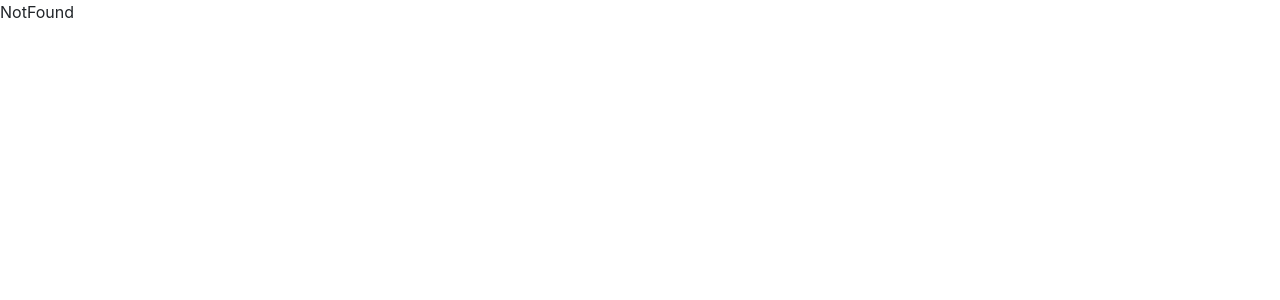
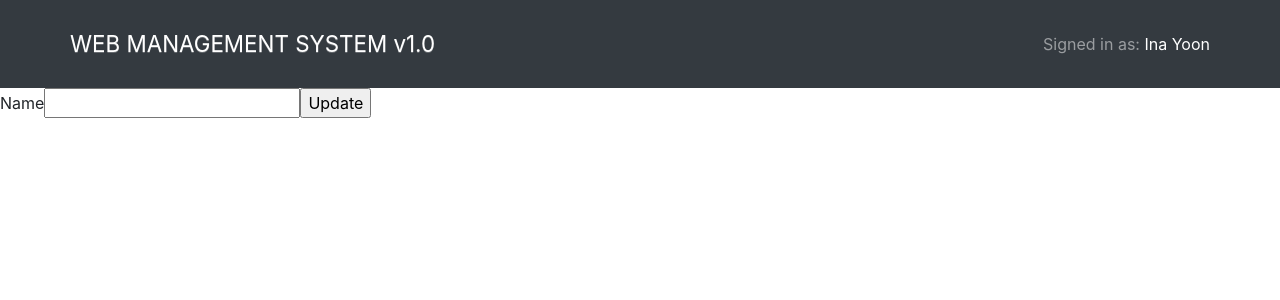
Before and after one commit to inayoon/react_node_management, a React (Create React App) app in the folder client/: page /update/1 in a window 1280 px wide. Before the commit this address had no page. Shown: the top 300 px of the page. Built offline with nearby package versions, Linux system fonts and the light colour scheme; no server answers.

Commit message:
Get specific data with id from db and update it

```diff
--- /dev/null
+++ b/client/src/pages/Add/AddEmployee.jsx
@@ -0,0 +1,8 @@
+import React, { useState, useEffect } from "react";
+import { useNavigate, useParams, Link } from "react-router-dom";
+import axios from "axios";
+import { toast } from "react-toastify";
+
+export default function AddEmployee() {
+  return <>AddEmployee23</>;
+}
--- a/client/src/pages/AddEmployee.jsx
+++ /dev/null
@@ -1,5 +0,0 @@
-import React from "react";
-
-export default function AddEmployee() {
-  return <>AddEmployee23</>;
-}
--- a/client/src/pages/EditEmployee.jsx
+++ /dev/null
@@ -1,5 +0,0 @@
-import React from "react";
-
-export default function EditEmployee() {
-  return <div>EditEmployee</div>;
-}
--- a/client/src/pages/Home.jsx
+++ b/client/src/pages/Home/Home.jsx
@@ -1,5 +1,5 @@
 import React, { useState, useEffect } from "react";
-import { Link } from "react-router-dom";
+import { Link, useNavigate } from "react-router-dom";
 // import "bootstrap/dist/css/bootstrap.min.css";
 import "./Home.css";
 import { toast } from "react-toastify";
@@ -55,7 +55,7 @@ export default function Home() {
                 <td>{item.branch}</td>
                 <td>{item.phone}</td>
                 <td>
-                  <Link to={`/update/${item.id}`}>
+                  <Link to={`/update/${item.id}`} state={{ item: item }}>
                     <button className="btn btn-edit">Edit</button>
                   </Link>
                   <button
--- /dev/null
+++ b/client/src/pages/Update/UpdateEmployee.jsx
@@ -0,0 +1,49 @@
+import React, { useState, useEffect } from "react";
+import axios from "axios";
+import { useLocation, useParams } from "react-router-dom";
+
+const initialState = {
+  file: null,
+  name: "",
+  city: "",
+  branch: "",
+  contact: "",
+  fileName: "",
+};
+
+export default function UpdateEmployee() {
+  const [state, setState] = useState(initialState);
+  const location = useLocation();
+  // const { item } = location.state;
+  // const { name } = item;
+  const { id } = useParams();
+  useEffect(() => {
+    axios.get(`http://localhost:5000/employees/${id}`).then((resp) => {
+      setState({ ...resp.data[0] });
+    });
+  }, [id]);
+
+  const handleSubmit = (e) => {
+    e.preventDefault();
+  };
+  const handleChange = (e) => {
+    const { value } = e.target;
+    setState({ ...state, name: value });
+  };
+  console.log(state);
+
+  return (
+    <div>
+      <form onSubmit={handleSubmit}>
+        <label htmlFor="name">Name</label>
+        <input
+          type="text"
+          id="name"
+          value={state.name}
+          onChange={handleChange}
+        />
+        <input type="submit" value={id ? "Update" : "Error"} />
+      </form>
+    </div>
+  );
+}
```
Also changed, not shown: client/src/index.js (+4 -4 lines), client/public/manifest.json, client/src/pages/Home/Home.css (renamed from client/src/pages/Home.css), 1 other file (tests, documents, lock files or other folders).
